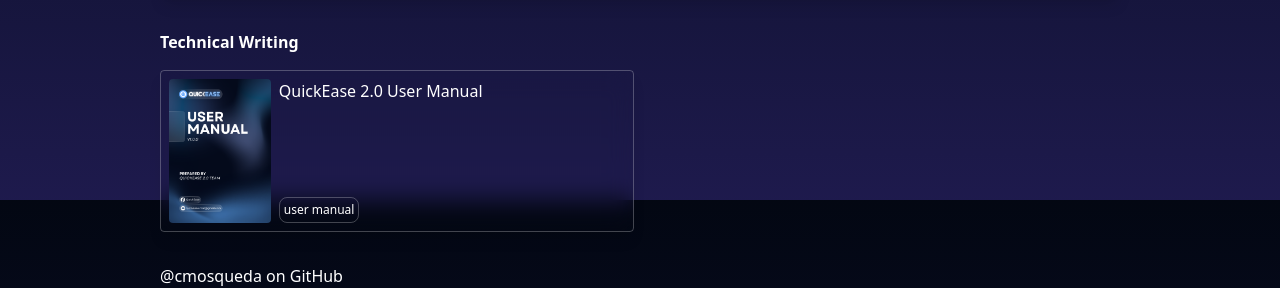
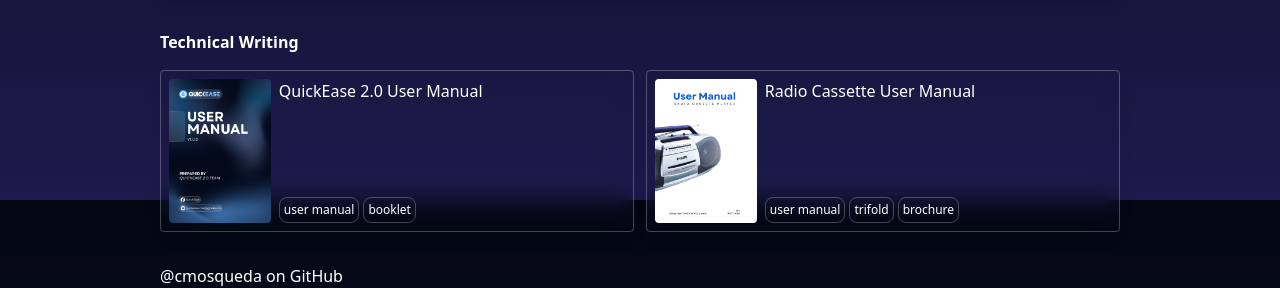
Before and after one commit to cmosqueda/readme, a React (Vite) app: page / in a window 1280 px wide. Shown: the part 1400-1688 px from the top of the page. Built offline with nearby package versions, Linux system fonts and the light colour scheme; a web font is replaced by a local one.

Commit message:
new proj added

```diff
--- a/src/components/TechWritingGroupBar.tsx
+++ b/src/components/TechWritingGroupBar.tsx
@@ -1,4 +1,5 @@
 import quickeaseUserManual from "../assets/proj_logos/quickease v2_cover page_user manual.png";
+import radioCassetteUserManual from "../assets/proj_logos/radio cassette_cover page_user manual.png";
 
 const projects = [
   // { name: "portfolio", url: "https://github.com/cmosqueda/portfolio", stacks: ["vite", "react"], proj_bg: "" },
@@ -13,8 +14,14 @@
   {
     name: "QuickEase 2.0 User Manual",
     url: "/readme/docu/quickease 2.0_user manual-compressed.pdf",
-    stacks: ["user manual"],
+    stacks: ["user manual", "booklet"],
     proj_bg: quickeaseUserManual,
+  },
+  {
+    name: "Radio Cassette User Manual",
+    url: "/readme/docu/trifold_user manual_radio cassette.pdf",
+    stacks: ["user manual", " trifold", "brochure"],
+    proj_bg: radioCassetteUserManual,
   },
 ];
 
```
Also changed, not shown: src/assets/proj_logos/radio cassette_cover page_user manual.png (added), 1 other file (tests, documents, lock files or other folders).
